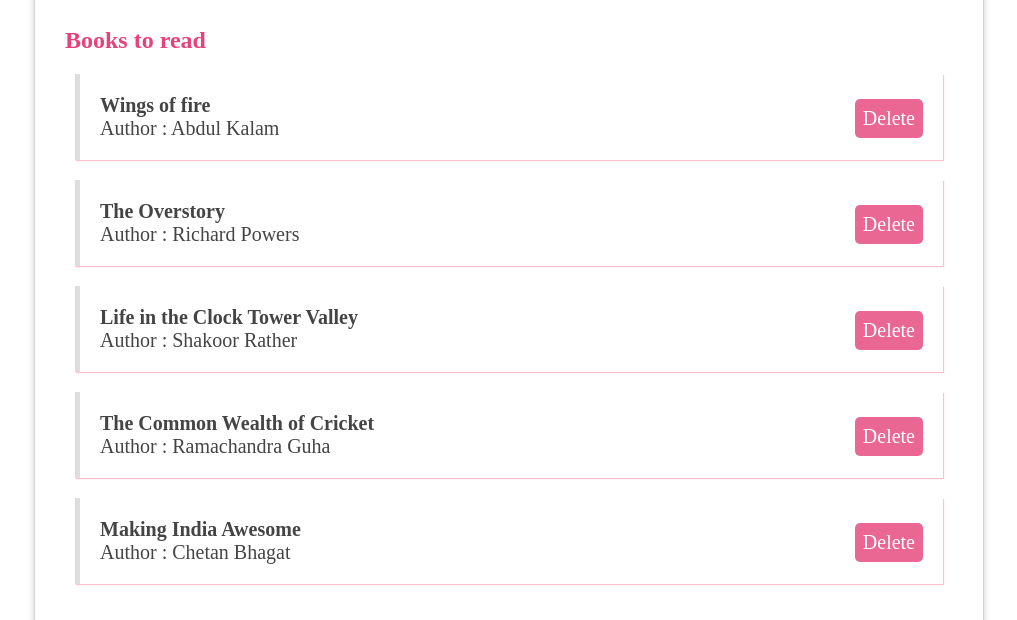
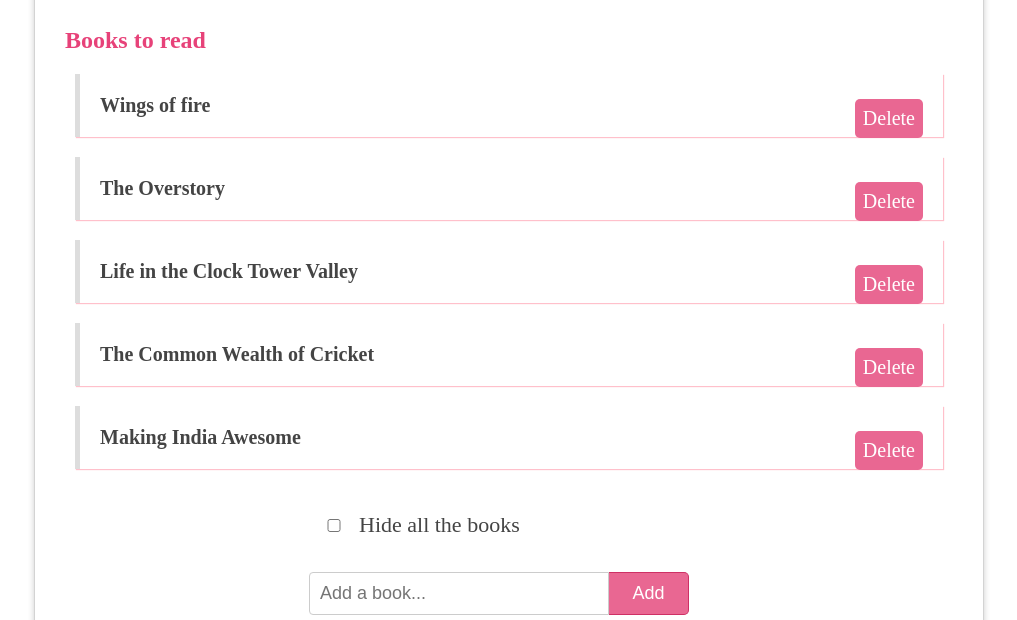
Before and after one commit to deepssherly/BookOsearch, a plain HTML site: page index.html in a window 1280 px wide. Shown: the part 180-800 px from the top of the page, without its empty margins (131-1148 px from the left). Drawn offline with Linux system fonts and the light colour scheme.

Commit message:
Update index.html

```diff
--- a/index.html
+++ b/index.html
@@ -23,27 +23,22 @@
             <ul>
                 <li>
                     <span class="name">Wings of fire</span><br>
-                    <span class="author">Author : Abdul Kalam</span>
                     <span class="delete">Delete</span>
                 </li>
                 <li>
                     <span class="name">The Overstory</span><br>
-                    <span class="author">Author : Richard Powers</span>
                     <span class="delete">Delete</span>
                 </li>
                 <li>
                     <span class="name">Life in the Clock Tower Valley</span><br>
-                    <span class="author">Author : Shakoor Rather</span>
                     <span class="delete">Delete</span>
                 </li>
                 <li>
                     <span class="name">The Common Wealth of Cricket</span><br>
-                    <span class="author">Author : Ramachandra Guha</span>
                     <span class="delete">Delete</span>
                 </li>
                 <li>
                     <span class="name">Making India Awesome</span><br>
-                    <span class="author">Author : Chetan Bhagat</span>
                     <span class="delete">Delete</span>
                 </li>
             </ul>
```
